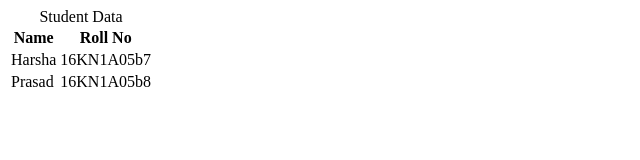
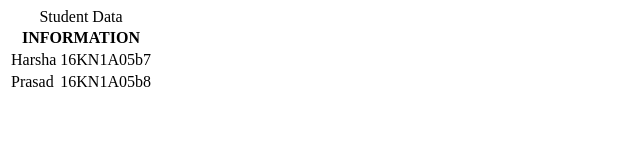
Before and after one commit to harshanricse/HTML, a plain HTML site: page Portfolio/index.html in a window 1280 px wide. Shown: the full height of the page, 0-640 px from the left. Drawn offline with Linux system fonts and the light colour scheme.

Commit message:
illustrating colspan attribute in th tag

```diff
--- a/Portfolio/index.html
+++ b/Portfolio/index.html
@@ -41,13 +41,11 @@
             <thead>
             <caption>Student Data</caption>
             <tr>
-                <th>
-                    Name
-                </th>
-                <th>
-                    Roll No
+                <th colspan="2">
+                    INFORMATION
                 </th>
             </tr>
+
             </thead>
             <tbody>
             <tr>
```
